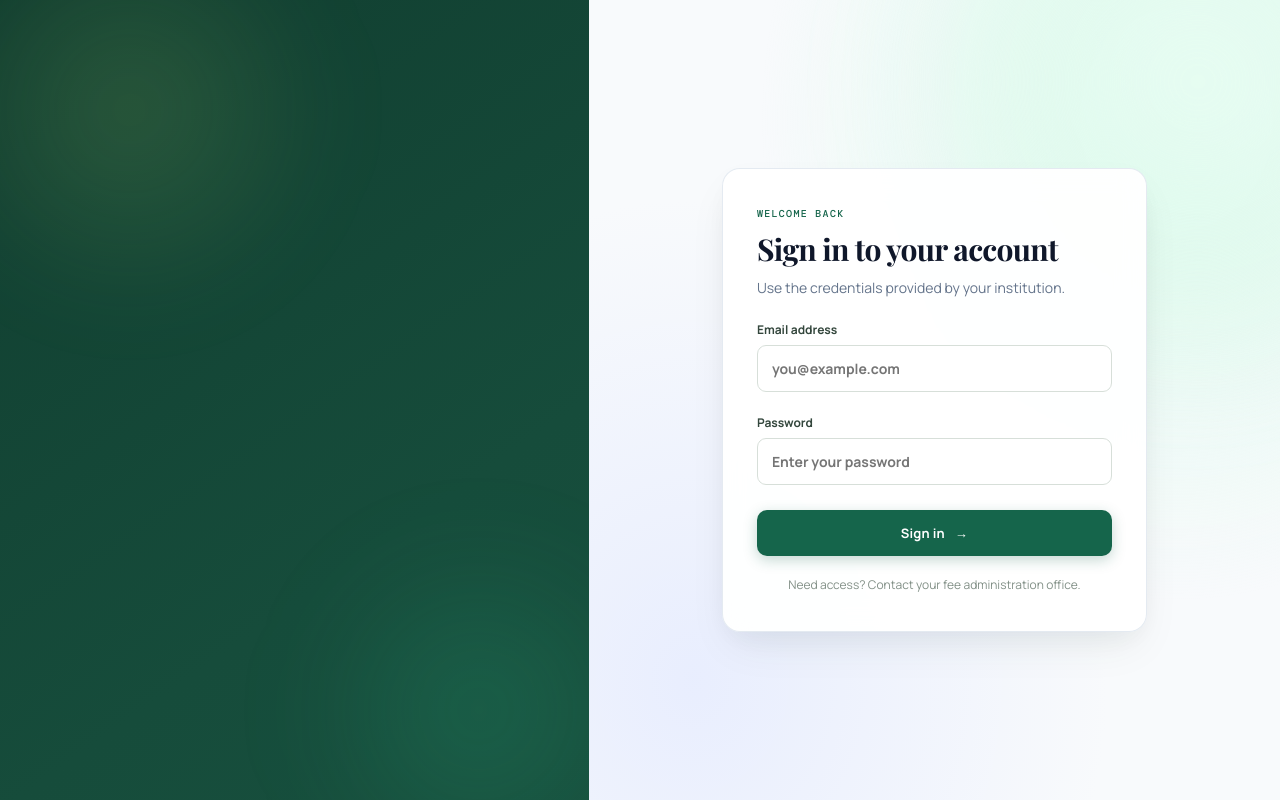
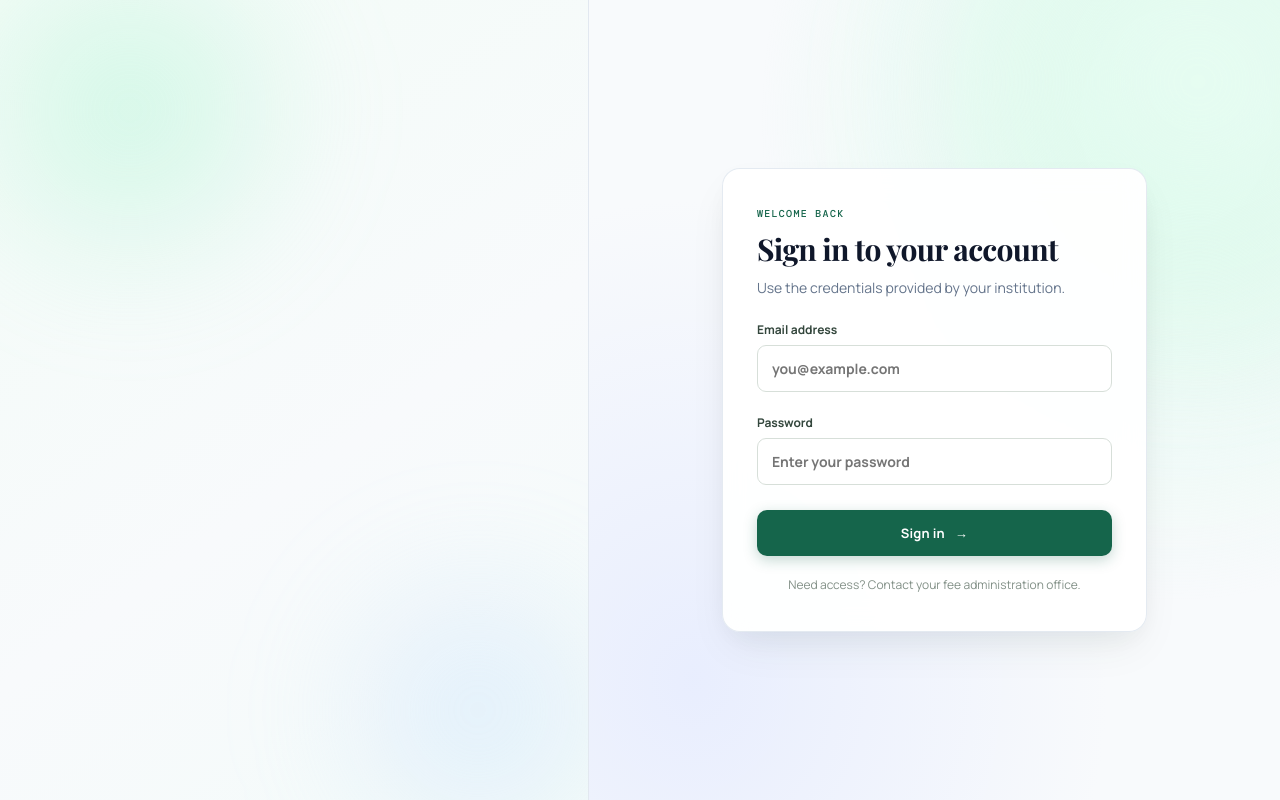
Before and after one commit to suchitrasuchitra01/Fee-flow, a Next.js app: page /login in a window 1280 px wide. Built offline with nearby package versions, Linux system fonts and the light colour scheme.

Commit message:
style: convert login page hero and receipt toolbar to luminous light theme

```diff
--- a/app/globals.css
+++ b/app/globals.css
@@ -187,16 +187,17 @@ button { cursor: pointer; }
   grid-template-columns: minmax(400px, 46%) 1fr;
 }
 .auth-intro {
-  background: linear-gradient(145deg, #0e372a 0%, #164c3b 50%, #1a5743 100%);
+  background: linear-gradient(145deg, #f0fdf4 0%, #f8fafc 45%, #ecfdf5 100%);
   background-size: 200% 200%;
   animation: emeraldGradientWave 16s ease infinite;
-  color: white;
+  color: var(--ink);
   padding: 48px clamp(35px, 6vw, 90px);
   display: flex;
   flex-direction: column;
   min-height: 100vh;
   position: relative;
   overflow: hidden;
+  border-right: 1px solid #e2e8f0;
 }
 .auth-intro::before {
   content: '';
@@ -206,7 +207,7 @@ button { cursor: pointer; }
   width: 420px;
   height: 420px;
   border-radius: 50%;
-  background: radial-gradient(circle, rgba(199, 237, 119, 0.14) 0%, transparent 70%);
+  background: radial-gradient(circle, rgba(167, 243, 208, 0.45) 0%, transparent 70%);
   filter: blur(45px);
   pointer-events: none;
   animation: orbFloat1 12s ease-in-out infinite;
@@ -219,12 +220,12 @@ button { cursor: pointer; }
   width: 360px;
   height: 360px;
   border-radius: 50%;
-  background: radial-gradient(circle, rgba(52, 211, 153, 0.16) 0%, transparent 70%);
+  background: radial-gradient(circle, rgba(191, 219, 254, 0.4) 0%, transparent 70%);
   filter: blur(50px);
   pointer-events: none;
   animation: orbFloat2 14s ease-in-out infinite;
 }
-.auth-intro .portal-name { border-color: #7e9e90; }
+.auth-intro .portal-name { border-color: #cbd5e1; }
 
 /* Login Page Brand Enlargement & Alignment */
 .auth-brand-wrap {
@@ -247,15 +248,15 @@ button { cursor: pointer; }
   width: clamp(240px, 22vw, 310px);
   max-width: 100%;
   height: auto;
-  filter: drop-shadow(0 4px 14px rgba(0, 0, 0, 0.22));
+  filter: drop-shadow(0 2px 8px rgba(15, 23, 42, 0.08));
   transition: transform 0.3s var(--ease-spring);
 }
 .auth-intro .brand.login-brand:hover .sits-logo {
   transform: scale(1.03);
 }
 .auth-intro .brand.login-brand .portal-name {
-  border-left: 2.5px solid rgba(255, 255, 255, 0.45);
-  color: #ffffff;
+  border-left: 2.5px solid #cbd5e1;
+  color: #0e4c38;
   font-size: clamp(28px, 2.4vw, 34px);
   font-weight: 800;
   letter-spacing: -0.6px;
@@ -298,14 +299,23 @@ button { cursor: pointer; }
   font: 500 10px 'DM Mono', monospace;
   letter-spacing: 1.3px;
 }
-.auth-intro .eyebrow { color: #c7ed77; }
+.auth-intro .eyebrow {
+  color: #065f46;
+  background: #dcfce7;
+  border: 1px solid #bbf7d0;
+  padding: 4px 10px;
+  border-radius: 6px;
+  width: fit-content;
+  font-weight: 700;
+}
 .intro-content h1 {
   margin: 0;
   font: 700 clamp(48px, 6vw, 76px)/0.98 'Playfair Display', Georgia, serif;
   letter-spacing: -2px;
+  color: #0f172a;
 }
 .intro-content p:not(.eyebrow) {
-  color: #c5d6cd;
+  color: #475569;
   font-size: 17px;
   line-height: 1.7;
   max-width: 390px;
@@ -322,28 +332,30 @@ button { cursor: pointer; }
   display: inline-flex;
   align-items: center;
   gap: 7px;
-  padding: 7px 13px;
-  background: rgba(255, 255, 255, 0.08);
-  border: 1px solid rgba(255, 255, 255, 0.16);
+  padding: 8px 15px;
+  background: rgba(255, 255, 255, 0.9);
+  border: 1px solid #bbf7d0;
   border-radius: 999px;
   font-size: 12px;
-  font-weight: 600;
-  color: #d1fae5;
+  font-weight: 700;
+  color: #065f46;
   backdrop-filter: blur(8px);
+  box-shadow: 0 2px 6px rgba(15, 23, 42, 0.04);
   transition: all 0.25s var(--ease-spring);
   animation: badgeFloat 4s ease-in-out infinite alternate;
 }
 .auth-chip:nth-child(2) { animation-delay: 1.2s; }
 .auth-chip:nth-child(3) { animation-delay: 2.4s; }
 .auth-chip:hover {
-  background: rgba(255, 255, 255, 0.18);
-  border-color: rgba(199, 237, 119, 0.5);
-  color: #ffffff;
+  background: #ffffff;
+  border-color: #34d399;
+  color: #047857;
+  box-shadow: 0 6px 16px rgba(16, 185, 129, 0.16);
   transform: translateY(-3px) scale(1.04);
 }
 
 .auth-footnote {
-  color: #a5beb0;
+  color: #64748b;
   font-size: 12px;
   position: relative;
   z-index: 2;
@@ -1871,8 +1883,10 @@ td small { margin-top: 3px; color: #64748b; }
   flex-wrap: wrap;
   gap: 12px;
   padding: 14px 20px;
-  background: #0f172a;
-  color: white;
+  background: #f8fafc;
+  color: var(--ink);
+  border: 1px solid var(--line);
+  border-bottom: 0;
   border-radius: 14px 14px 0 0;
 }
 .receipt-modal-actions-left {
@@ -1887,20 +1901,22 @@ td small { margin-top: 3px; color: #64748b; }
 }
 .receipt-picker-label {
   font-size: 12px;
-  color: #94a3b8;
+  color: var(--muted);
+  font-weight: 600;
 }
 .receipt-select {
-  padding: 6px 10px;
-  border-radius: 6px;
-  border: 1px solid #334155;
-  background: #1e293b;
-  color: white;
+  padding: 6px 12px;
+  border-radius: 8px;
+  border: 1px solid #cbd5e1;
+  background: #ffffff;
+  color: var(--ink);
   font-size: 12px;
   outline: none;
 }
 .receipt-status-pill {
-  background: #064e3b;
-  color: #6ee7b7;
+  background: #ecfdf5;
+  color: #065f46;
+  border: 1px solid #a7f3d0;
   padding: 4px 10px;
   border-radius: 999px;
   font-size: 11px;
@@ -1925,23 +1941,25 @@ td small { margin-top: 3px; color: #64748b; }
   gap: 6px;
 }
 .receipt-action-btn.secondary {
-  background: #334155;
-  color: #f1f5f9;
+  background: #ffffff;
+  color: #334155;
+  border: 1px solid #cbd5e1;
 }
 .receipt-action-btn.secondary:hover {
-  background: #475569;
+  background: #f1f5f9;
+  border-color: #94a3b8;
 }
 .receipt-action-btn.primary {
-  background: #10b981;
+  background: #15654b;
   color: white;
 }
 .receipt-action-btn.primary:hover {
-  background: #059669;
+  background: #0e4c38;
 }
 .receipt-modal-close {
-  background: #334155;
-  color: #94a3b8;
-  border: 0;
+  background: #f1f5f9;
+  color: #64748b;
+  border: 1px solid #e2e8f0;
   border-radius: 50%;
   width: 32px;
   height: 32px;
@@ -1952,8 +1970,9 @@ td small { margin-top: 3px; color: #64748b; }
   transition: all 0.2s ease;
 }
 .receipt-modal-close:hover {
-  background: #dc2626;
-  color: white;
+  background: #fee2e2;
+  color: #dc2626;
+  border-color: #fca5a5;
 }
 
 /* Official Printable Receipt Card */
```
